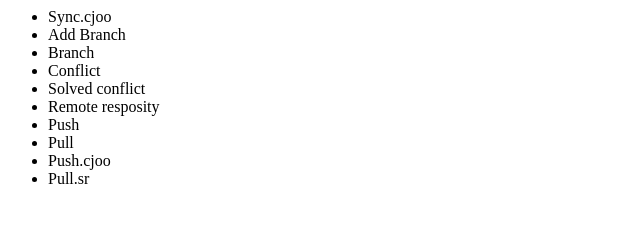
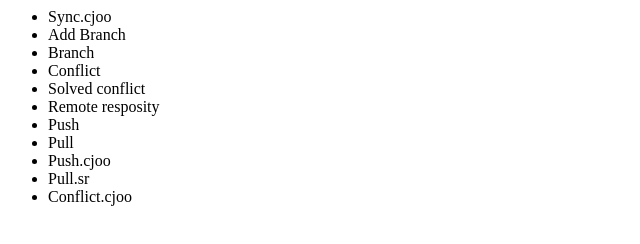
Before and after one commit to joobabo1/opentutorials_git_cj, a plain HTML site: page index.html in a window 1280 px wide. Shown: the whole page, without its empty margins (0-640 px from the left). Drawn offline with Linux system fonts and the light colour scheme.

Commit message:
Add conflict.cjoo

```diff
--- a/index.html
+++ b/index.html
@@ -18,6 +18,7 @@
 			<li>Pull</li>
 			<li>Push.cjoo</li>
 			<li>Pull.sr</li>
+			<li>Conflict.cjoo</li>
 		</ul>
 	</body>
 </html>
```
